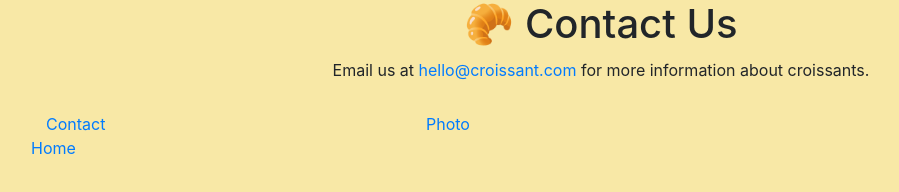
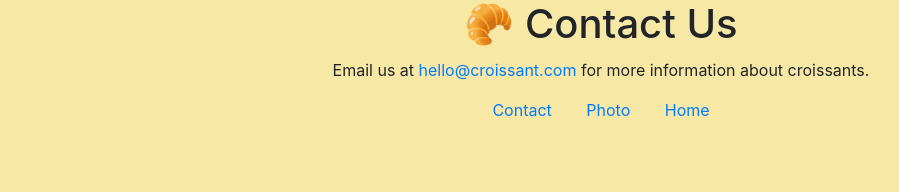
Before and after one commit to AbiLaw/Croissant-2, a plain HTML site: page contact.html in a window 1280 px wide. Shown: the whole page, without its empty margins (39-938 px from the left). Drawn offline with nearby package versions, Linux system fonts and the light colour scheme.

Commit message:
added footers

```diff
--- a/contact.html
+++ b/contact.html
@@ -13,14 +13,11 @@
     <p>
         Email us at <a href="mailto:hello@croissant.com">hello@croissant.com </a> for more information about croissants.
     </p>
+    <footer>
+        <a href="contact.html"> Contact</a>
+        <a href="photo.html">Photo</a>
+      </div><a href="index.html"> Home </a>
 
-    <div class="container">
-        <div class="row">
-            <div class="contact-link col-4"><a href="contact.html"> Contact</a></div>
-            <div class="photo-link col-4"><a href="photo.html">Photo</a> </div>
-            <div class="home-link col-4"></div><a href="index.html"> Home </a> </div>
-
-        </div>
-    </div>
+      </footer>
 </body>
 </html>
--- a/css/style.css
+++ b/css/style.css
@@ -18,6 +18,11 @@ p {
 
 }
 
-.container {
-    margin-top: 30px;
+footer {
+    text-align: center;
+
 }
+
+footer a {
+    margin: 15px;
+}
```
Also changed, not shown: index.html (+5 -7 lines), photo.html (+5 -7 lines).
